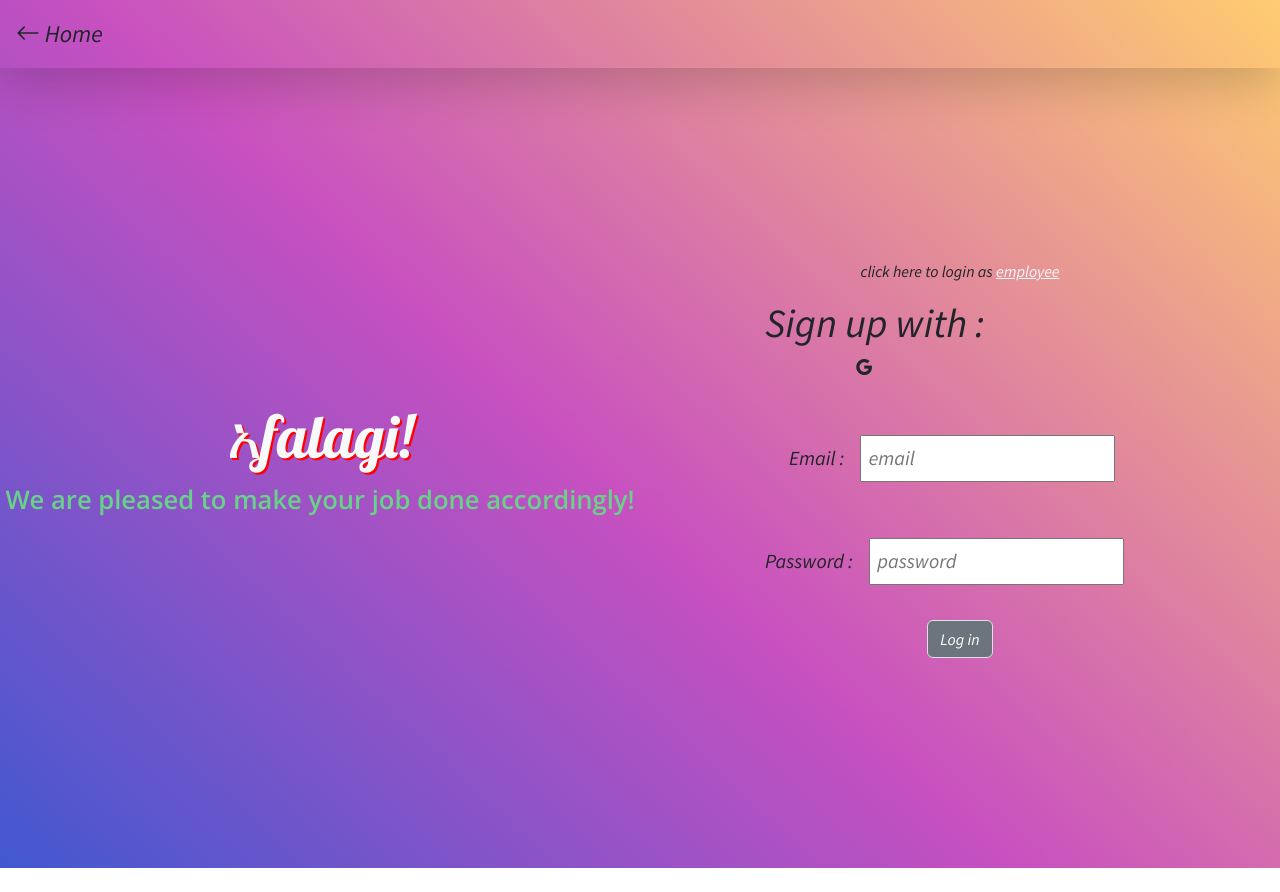
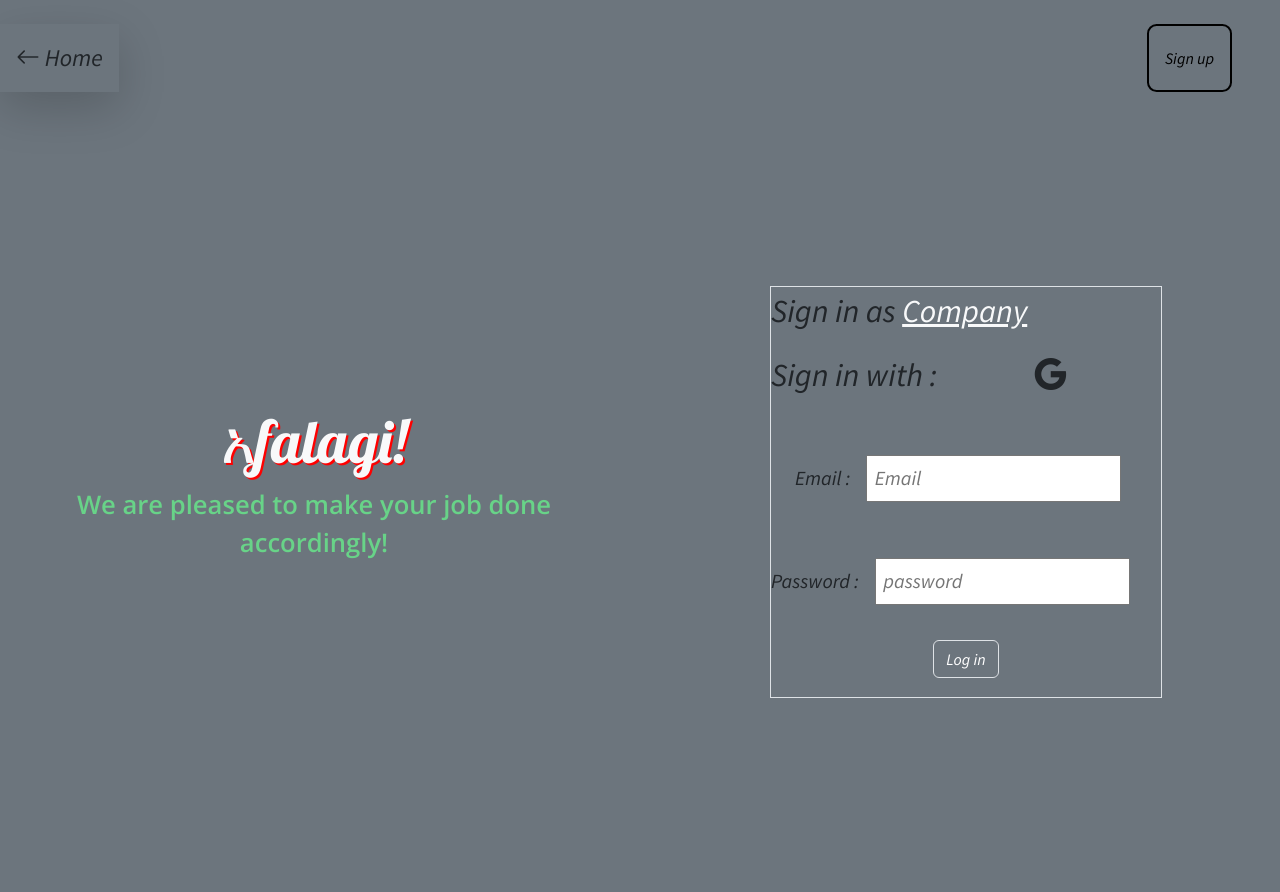
Before and after one commit to BiniyamHaile/Afalagi-Project, a React (Create React App) app in the folder client_side/react-test/afalagi/: page /login in a window 1280 px wide. Before the commit the page ends 868 px from the top, so only its background shows below. Built offline with nearby package versions, Linux system fonts and the light colour scheme.

Commit message:
login reusability

```diff
--- a/client_side/react-test/afalagi/src/App.js
+++ b/client_side/react-test/afalagi/src/App.js
@@ -5,6 +5,7 @@ import Companyhome from "./pages/Companyhome";
 import Logincontainer from "./pages/Logincontainer";
 import Signupcontainer from "./pages/Signupcontainer";
 import ProtectedRoutes from "./pages/ProtectedRoutes";
+import LoginReuse from "./pages/LoginReuse";
 
 export default  function App() {
 
@@ -19,7 +20,7 @@ export default  function App() {
 
 <Routes>
   <Route element = {<Entry/>} path = "/" exact />
-  <Route element = {<Logincontainer/>}  path = "/login"  exact  />
+  <Route element = {<LoginReuse/>}  path = "/login"  exact  />
   <Route element = {<Signupcontainer/>} path = "/signup"  exact />
   <Route element = {<ProtectedRoutes />}>
   <Route element = {<Companyhome/>} path = "/chome/*"/>
--- a/client_side/react-test/afalagi/src/components/Contexts.js
+++ b/client_side/react-test/afalagi/src/components/Contexts.js
@@ -1,3 +1,5 @@
 import { createContext } from "react";
 
 export const JobContext = createContext({})
+
+export const  EmployerContext = createContext()
--- /dev/null
+++ b/client_side/react-test/afalagi/src/pages/LoginReuse.js
@@ -0,0 +1,167 @@
+import "../styles/initial/header.css"
+import "../styles/login.css"
+import { useContext, useEffect, useState } from 'react';
+import jwtDecode from 'jwt-decode';
+import { URL } from "../requests/Requests";
+import { EmployerContext } from "../components/Contexts";
+import { Link, useSearchParams } from "react-router-dom";
+import Header from "./Header";
+
+
+
+export default function LoginReuse() {
+
+
+    const [employer , setEmployer] = useState(true)
+
+
+
+
+    const handleToggle = ()=>{setEmployer(!employer)}
+
+
+  return (
+  <div className="bg-secondary login-container ">
+
+
+    <div className="d-flex w-100 justify-content-between pt-4" >
+            <Header/>
+            <Signlink/>
+    </div>
+
+    <EmployerContext.Provider  value = {employer} >
+
+
+    <div className = "row ">
+        <div className = "col-md-6 col-lg-6 d-md-flex align-items-center" >
+             <Message  />
+        </div>
+        <div className = " login-form container col-md-4 col-lg-6   d-md-flex align-items-center ">
+
+                    <div className="border ms-auto me-auto">
+                            <p className =  "large-text"> Sign in as <span onClick={handleToggle} className = "toggler fw-italics text-decoration-underline text-light"> {employer ? "Company" : "Freelancer" } </span> </p>
+                            <div>
+                                <p className="large-text" > Sign in with :  <span> <i className="bi bi-google"></i>  </span> </p>
+
+                            </div>
+
+
+                            <Form/>
+                    </div>
+
+            </div>
+    </div>
+
+
+
+
+
+
+    </EmployerContext.Provider>
+
+
+
+
+  </div>
+
+
+  );
+}
+
+
+function Errormessage({tried}){
+
+
+
+  return(
+    <div className={tried === true  ?  "d-block text-center" :  "d-none"}> <p className = "text-danger"> Invalid credentials! </p> </div>
+        )
+}
+
+
+
+function Message({employer}){
+    return(
+        <div >
+        <h1 className = "lobster text-light text-center"> <span >አ</span>falagi! </h1>
+        <p className="logoText text-center ">  We are pleased to make {employer ? "you get your dream job sooner! " : " your job done accordingly!"}  </p>
+        </div>
+    )
+}
+
+
+function Form(){
+
+    const [password , setPassword] = useState("");
+    const [email , setEmail] = useState("")
+    const [tried , setTried] = useState(false)
+
+    const employer = useContext(EmployerContext)
+
+
+
+    async function handleSubmit(e){
+        e.preventDefault() ;
+        const role = employer ? "freelancer"  :"company"
+        const response = await fetch(`${URL}/${role}/login` , {
+            method : "POST" ,
+            headers : {
+            "Content-Type" : "application/json"
+            } ,
+            body : JSON.stringify({
+            email ,  password
+            })
+        });
+
+            const data = await response.json()
+            console.log(data)
+
+
+
+            if (data.user){
+            const decoded = jwtDecode(data.user)
+            localStorage.clear()
+
+            localStorage.setItem("name" , decoded.name)
+            localStorage.setItem("email" , decoded.email)
+            localStorage.setItem("token" , data.user)
+
+
+            window.location.href = employer ? "/freelancer" : "/chome"
+            }else{
+            setTried(true)
+            }
+            }
+
+
+
+
+
+
+
+    return(
+        <form onSubmit = {handleSubmit} >
+        <label className={tried ? "border-danger m-4 fs-5" :  "m-4 fs-5"}> Email :
+            <input value = {email} type = "email" onChange = {(e)=>{setEmail(e.target.value)}} placeholder = {employer ? "Email  " : "Company Email  "} className="input" />
+        </label>
+        <br/>
+
+        <label className={tried ? "border-danger fs-5" :  "fs-5"}>Password :
+            <input  value = {password} onChange = {(e)=>{setPassword(e.target.value)}} placeholder = "password" className="input" />
+        </label>
+
+        <Errormessage tried = {tried}/>
+        <input type = "submit" value = "Log in" className="btn btn-secondary submit-btn border d-block" />
+
+    </form>
+
+    )
+}
+
+
+function Signlink(){
+    const handleClick = ()=>{ window.location.href = "/signup" }
+    return(
+        <button className="signin-link me-md-5" onClick={handleClick} >  Sign up </button>
+    )
+}
--- a/client_side/react-test/afalagi/src/pages/Logincontainer.js
+++ b/client_side/react-test/afalagi/src/pages/Logincontainer.js
@@ -8,7 +8,7 @@ export default function(){
 
     const[activate , setActivate] = useState("employee")
     function clickHandler(){
-        setActivate(activate == "employee" ? "employer" : "employee")
+        setActivate(activate === "employee" ? "employer" : "employee")
     }
     return(
 
@@ -17,7 +17,7 @@ export default function(){
 
 
 
-        <Header />
+                <Header/>
 
 
                 <div  className = "bodyContainer">
--- a/client_side/react-test/afalagi/src/pages/Signupcontainer.js
+++ b/client_side/react-test/afalagi/src/pages/Signupcontainer.js
@@ -2,7 +2,7 @@ import { useState } from "react"
 import Header from "./Header"
 import Signup from "./Signup"
 import Companysignup from "./Companysignup"
-
+import { Link } from "react-router-dom"
 
 export default function Signupcontainer(){
     const[position , setPosition] = useState("Company")
@@ -16,6 +16,7 @@ export default function Signupcontainer(){
          <Header/>
         <Button position={position} onClick = {clickHandler}/>
          </div>
+         <p className = "ms-md-4"> Already have an account? <span className="text-decoration-underline"> <Link to = "/login">Log in</Link> </span> </p>
             {position === "Company" ? <Signup/> : <Companysignup/>}
         </div>
     )
--- a/client_side/react-test/afalagi/src/styles/login.css
+++ b/client_side/react-test/afalagi/src/styles/login.css
@@ -28,8 +28,7 @@
 
 .login-form{
     width : fit-content;
-    margin : auto;
-
+    min-height: 100vh;
 
 }
 
@@ -81,3 +80,24 @@
 .home:hover{
     cursor :pointer;
 }
+
+.large-text{
+    font-size: 2rem;
+}
+
+
+.toggler{
+    cursor: pointer;
+}
+
+.login-container{
+    min-height: 100vh;
+}
+
+
+.signin-link{
+    padding : 0.4rem 1rem;
+    background-color: rgba(225,225,225, 0);
+    border-radius: 0.6rem;
+    border : 2px solid black;
+}
```
Lines whose indentation alone changed are shown as unchanged.
